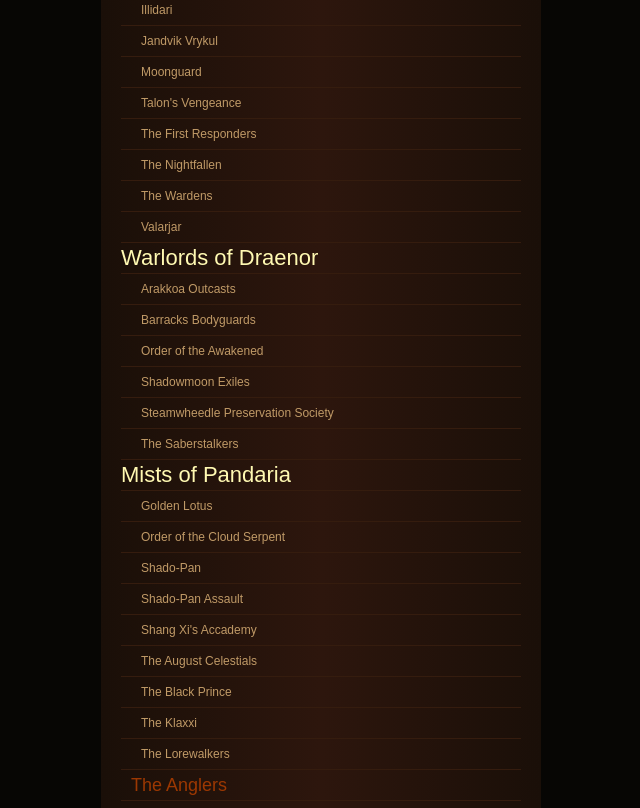
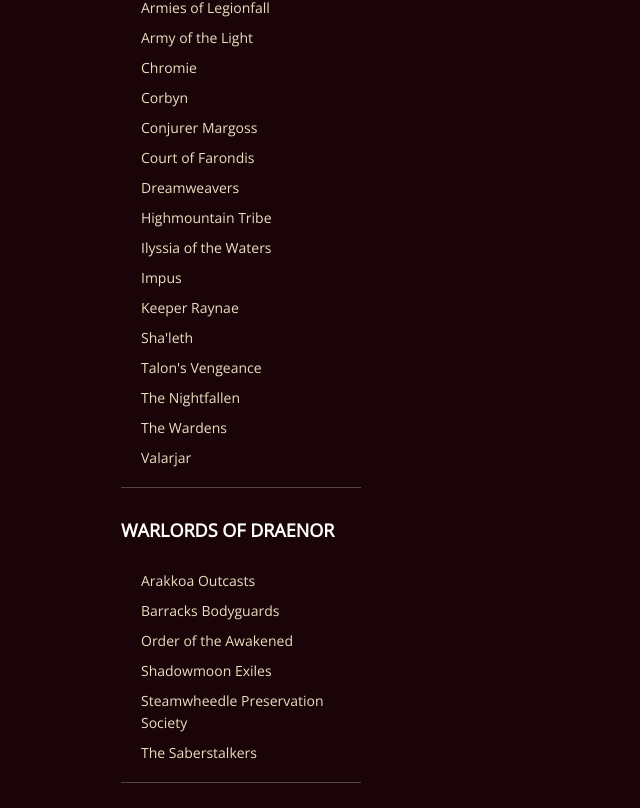
Before and after one commit to suceava/wow-achieve, a React (Create React App) app: page / in a window 1280 px wide. Shown: the part 332-1140 px from the top of the page, without its empty margins (319-959 px from the left). Built offline with nearby package versions, Linux system fonts and the light colour scheme; no server answers.

Commit message:
update legion factions and new styles

```diff
--- a/public/index.html
+++ b/public/index.html
@@ -4,6 +4,7 @@
     <meta charset="utf-8">
     <meta name="viewport" content="width=device-width, initial-scale=1">
     <link rel="shortcut icon" href="%PUBLIC_URL%/favicon.ico">
+    <link href="https://fonts.googleapis.com/css?family=Open+Sans" rel="stylesheet">
     <!--
       Notice the use of %PUBLIC_URL% in the tag above.
       It will be replaced with the URL of the `public` folder during the build.
--- a/src/components/App.css
+++ b/src/components/App.css
@@ -1,6 +1,6 @@
 .App {
   font: Arial, Verdana, sans-serif;
-  background-color: rgb(7, 6, 4);
+  background-color: rgb(26, 4, 7);
   color: rgb(239, 201, 160);
 }
 
@@ -14,7 +14,7 @@
   padding: 20px;
   position: fixed;
   width: 100%;
-  background-color: rgb(7, 6, 4);
+  background-color: rgb(26, 4, 7);
   z-index: 10;
 }
 .character-search-realm {
@@ -52,9 +52,11 @@
 
 /* rep grid */
 .rep-grid {
-  background: linear-gradient(to right, #1a0f08, #2d160d, #1a0f08);
+  /* background: linear-gradient(to right, #1a0f08, #2d160d, #1a0f08); */
   color: #c09a67;
-  font-size: 12px;
+  font-family: "Open Sans", sans-serif;
+  font-size: 14px;
+  font-weight: 400;
   line-height: 22px;
   padding: 0 20px 20px 20px;
   display: flex;
@@ -66,7 +68,8 @@
 .rep-grid-header {
   position: fixed;
   z-index: 9;
-  background: linear-gradient(to right, #1a0f08, #2d160d, #1a0f08);
+  background-color: rgb(26, 4, 7);
+  /* background: linear-gradient(to right, #1a0f08, #2d160d, #1a0f08); */
   min-width: 400px;
 }
 
@@ -82,7 +85,7 @@
 .rep-grid-row {
   display: flex;
   flex-direction: row;
-  border-bottom: 1px solid rgb(53, 28, 14);
+  /* border-bottom: 1px solid rgb(53, 28, 14); */
 }
 
 .rep-grid-body {
@@ -148,13 +151,18 @@
   color: #5b616a;
 }
 
+.rep-grid-column-faction {
+  color: rgb(235, 222, 194);
+}
 .rep-grid-faction-category-1 {
-  color: #fff9b2;
-  font-size: 22px;
+  color: #fff;
+  font-size: 18px;
+  font-weight: 700;
+  text-transform: uppercase;
 }
 .rep-grid-faction-category-2 {
-  color: #9c3802;
-  font-size: 18px;
+  color: #fff;
+  font-size: 16px;
 }
 .rep-grid-faction-category-2 .rep-grid-column-faction-label {
   margin-left: 10px;
@@ -163,14 +171,26 @@
   margin-left: 20px;
 }
 
+.rep-grid-faction-category-1,
+.rep-grid-rep-category-1 {
+  border-top: 1px solid rgba(255,255,255,.25);
+  line-height: 64px;
+  padding-top: 10px;
+  margin-top: 10px;
+}
+.rep-grid-faction-category-2,
+.rep-grid-rep-category-2 {
+  padding-top: 30px;
+}
+
 .rep-grid-rep-container {
   display: flex;
 }
 
   /* rep bars */
 .rep-grid-rep-bar {
-  background-color: rgb(84, 43, 25);
-  background: linear-gradient(to right, rgb(53, 28, 14), rgb(84, 43, 25), rgb(53, 28, 14));
+  background-color: #181818;
+  border: 1px solid rgba(255,255,255,.2);
   position: relative;
   flex-basis: 120px;
   flex-grow: 1;
@@ -178,12 +198,12 @@
 .rep-grid-rep-bar,
 .rep-grid-rep-bar-fill {
   height: 22px;
-  border-radius: 3px;
 }
 
 .rep-grid-rep-bar-score {
   color: #fff;
-  text-align: center;
+  text-align: left;
+  padding-left: 10px;
   position: absolute;
   top: 0;
   left: 0;
@@ -191,9 +211,10 @@
   z-index: 2;
 }
 
-.rep-grid-rep-bar-score,
-.rep-grid-rep-standing {
+.rep-grid-rep-bar-score {
+  font-size: 10px;
   font-weight: bold;
+  text-shadow: 0 0 1px transparent, 0 1px 2px rgba(0,0,0,.8);
 }
 .rep-grid-rep-standing {
   flex-basis: 90px;
@@ -202,39 +223,51 @@
 
 .rep-grid-column-rep-standing-Hated,
 .rep-grid-column-rep-standing-Hostile,
-.rep-grid-column-rep-standing-Unfriendly {
-  color: #a00000;
+.rep-grid-column-rep-standing-Unfriendly,
+.rep-grid-column-rep-standing-Stranger {
+  color: #d90e03;
 }
 .rep-grid-column-rep-standing-Hated .rep-grid-rep-bar-fill,
 .rep-grid-column-rep-standing-Hostile .rep-grid-rep-bar-fill,
-.rep-grid-column-rep-standing-Unfriendly .rep-grid-rep-bar-fill {
-  background-color: #a00000;
-  background: linear-gradient(#800000, #a00000, #800000);
+.rep-grid-column-rep-standing-Unfriendly .rep-grid-rep-bar-fill,
+.rep-grid-column-rep-standing-Stranger .rep-grid-rep-bar-fill {
+  background-color: #d90e03;
+  background: linear-gradient(to right, #8e0902, #d90e03);
 }
-.rep-grid-column-rep-standing-Neutral {
-  color: #d2ac00;
+.rep-grid-column-rep-standing-Neutral,
+.rep-grid-column-rep-standing-Acquaintance {
+  color: #edba03;
 }
-.rep-grid-column-rep-standing-Neutral .rep-grid-rep-bar-fill {
-  background-color: #d2ac00;
-  background: linear-gradient(#c28c00, #d2ac00, #c28c00);
+.rep-grid-column-rep-standing-Neutral .rep-grid-rep-bar-fill,
+.rep-grid-column-rep-standing-Acquaintance .rep-grid-rep-bar-fill {
+  background-color: #edba03;
+  background: linear-gradient(to right, #a17f02, #edba03);
 }
 .rep-grid-column-rep-standing-Friendly,
 .rep-grid-column-rep-standing-Honored,
-.rep-grid-column-rep-standing-Revered {
-  color: #51ab01;
+.rep-grid-column-rep-standing-Revered,
+.rep-grid-column-rep-standing-Pal,
+.rep-grid-column-rep-standing-Buddy,
+.rep-grid-column-rep-standing-Good-Friend {
+  color: #0f9601;
 }
 .rep-grid-column-rep-standing-Friendly .rep-grid-rep-bar-fill,
 .rep-grid-column-rep-standing-Honored .rep-grid-rep-bar-fill,
-.rep-grid-column-rep-standing-Revered .rep-grid-rep-bar-fill {
-  background-color: #51ab01;
-  background: linear-gradient(#418b01, #51ab01, #418b01);
+.rep-grid-column-rep-standing-Revered .rep-grid-rep-bar-fill,
+.rep-grid-column-rep-standing-Pal .rep-grid-rep-bar-fill,
+.rep-grid-column-rep-standing-Buddy .rep-grid-rep-bar-fill,
+.rep-grid-column-rep-standing-Good-Friend .rep-grid-rep-bar-fill {
+  background-color: #0f9601;
+  background: linear-gradient(to right, #074a00, #0f9601);
 }
-.rep-grid-column-rep-standing-Exalted {
-  color: #00be70;
+.rep-grid-column-rep-standing-Exalted,
+.rep-grid-column-rep-standing-Best-Friend {
+  color: #28a687;
 }
-.rep-grid-column-rep-standing-Exalted .rep-grid-rep-bar-fill {
-  background-color: #00be70;
-  background: linear-gradient(#00ae60, #00be70, #00ae60);
+.rep-grid-column-rep-standing-Exalted .rep-grid-rep-bar-fill,
+.rep-grid-column-rep-standing-Best-Friend .rep-grid-rep-bar-fill {
+  background-color: #28a687;
+  background: linear-gradient(to right, #196855, #28a687);
 }
 
 /* end rep grid */
--- a/src/components/ReputationGrid.js
+++ b/src/components/ReputationGrid.js
@@ -85,12 +85,12 @@
       else {
         // reputation column
         const rep = row[colName];
-        const val = (rep ? `${rep.value} / ${rep.max}` : '');
+        const val = (rep ? (rep.max > 0 ? `${rep.value} / ${rep.max}` : ' ') : '');
         const width = (rep ? 100 * rep.value / rep.max : 0);
         const widthStyle = `${width}%`;
-        const standing = (rep ? wowData.STANDINGS[rep.standing] : '');
+        const standing = (rep ? (row.faction.npc ? wowData.NPC_STANDINGS[rep.standing]: wowData.STANDINGS[rep.standing]) : '');
 
-        cls += `rep-grid-column-rep rep-grid-column-rep-standing-${standing}`;
+        cls += `rep-grid-column-rep rep-grid-column-rep-standing-${standing.replace(' ', '-')} ` + (!row.faction.hasFactions ? '' : `rep-grid-rep-category-${row.depth}`);
 
         const repBar = (val ?
           <div className='rep-grid-rep-container'>
--- a/src/containers/ReputationGridContainer.js
+++ b/src/containers/ReputationGridContainer.js
@@ -30,6 +30,7 @@
           id: fac.id,
           name: fac.name,
           side: fac.side,
+          npc: fac.npc,
           hasFactions: false
         },
         depth: depth
--- a/src/data/wow-data.js
+++ b/src/data/wow-data.js
@@ -26,6 +26,15 @@
     'Honored',    // 5
     'Revered',    // 6
     'Exalted'     // 7
+  ],
+
+  NPC_STANDINGS: [
+    'Stranger',     // 0
+    'Acquaintance', // 1
+    'Pal',          // 2
+    'Buddy',        // 3
+    'Good Friend',  // 4
+    'Best Friend'   // 5
   ],
 
   CLASSES: [
```
Also changed, not shown: src/data/wow-factions.js, 1 other file (tests, documents, lock files or other folders).
